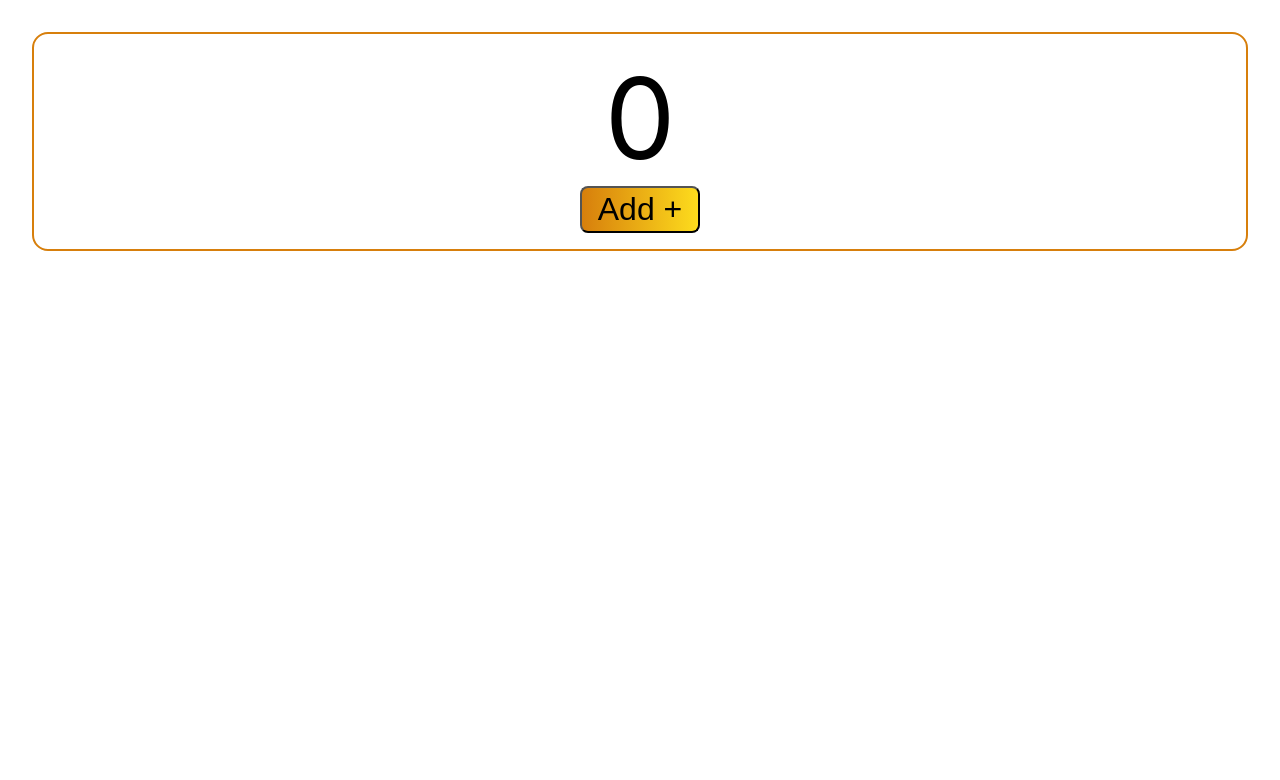
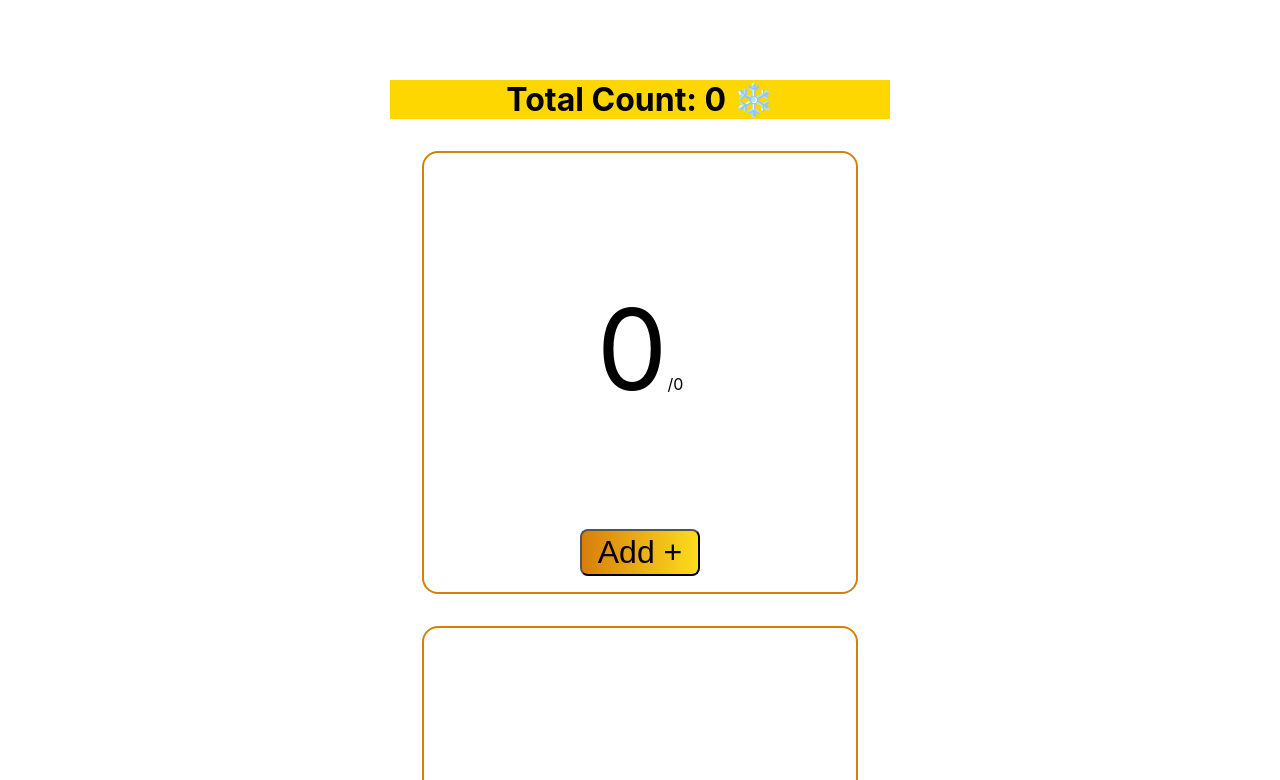
Before and after one commit to younghyun-bae/react-basic-exercise, a React (Create React App) app: page / in a window 1280 px wide. Shown: the top 780 px of the page. Built offline with nearby package versions, Linux system fonts and the light colour scheme.

Commit message:
add total state

```diff
--- a/src/App.css
+++ b/src/App.css
@@ -3,16 +3,15 @@
 }
 
 .profile {
-  position: relative;
   width: 300px;
   text-align: center;
   padding: 1rem;
   background-color: #ebebeb;
   border-radius: 20px;
+  box-shadow: 7px 5px 23px -9px rgba(0, 0, 0, 0.75);
   margin-bottom: 1rem;
-  box-shadow: 7px 5px 23px -8px rgba(0,0,0,0.75);
-  -webkit-box-shadow: 7px 5px 23px -8px rgba(0,0,0,0.75);
-  -moz-box-shadow: 10px 5px 23px -8px rgba(0,0,0,0.75);;
+  -webkit-box-shadow: 7px 5px 23px -9px rgba(0, 0, 0, 0.75);
+  -moz-box-shadow: 7px 5px 23px -9px rgba(0, 0, 0, 0.75);
 }
 
 .photo {
@@ -40,8 +39,16 @@
 }
 
 .container {
-  display: flex;
-  justify-content: center;
+  width: 500px;
+  margin: auto;
+}
+
+.banner {
+  text-align: center;
+  margin-top: 5rem;
+  font-size: 2rem;
+  background-color: gold;
+  font-weight: bold;
 }
 
 .counter {
@@ -70,7 +77,11 @@
   background: rgb(215, 127, 12);
   background: linear-gradient(
     90deg,
-    rgba(215, 127, 12,1) 0%,
+    rgba(215, 127, 12, 1) 0%,
     rgba(253, 220, 29, 1) 100%
   );
 }
+
+.total {
+  font-size: 1rem;
+}
--- a/src/AppCounter.jsx
+++ b/src/AppCounter.jsx
@@ -1,11 +1,19 @@
-import React from 'react';
+import React, { useState } from 'react';
 import './App.css';
 import Counter from './component/Counter';
 
 export default function AppCounter() {
+  const [count, setCount] = useState(0);
+  const handleClick = () => setCount(prev => prev + 1)
   return (
-    <div>
-      <Counter />
+    <div className='container'>
+      <div className='banner'>
+        Total Count: {count} {count > 10 ? '🔥' : '❄️'}
+      </div>
+      <div className='counters'>
+        <Counter total={count} onClick={handleClick} />
+        <Counter total={count} onClick={handleClick} />
+      </div>
     </div>
   );
 }
--- a/src/component/Counter.jsx
+++ b/src/component/Counter.jsx
@@ -1,20 +1,17 @@
 import React, { useState } from 'react';
 
-export default function Counter() {
+export default function Counter({ total, onClick }) {
   const [count, setCount] = useState(0);
   return (
     <div className='counter'>
-      <span className='number'>{count}</span>
+      <p className='number'>{count}<span className='total'>/{total}</span></p>
       <button
         className='button'
         onClick={() => {
           // 여러 번 혹은 이전 상태값 토대로 업데이트해야할 때 외부값 의존X
           // prevState콜백함수 형태로 하는 것이 안전
           setCount((prev) => prev + 1);
-          setCount((prev) => prev + 1);
-          setCount((prev) => prev + 1);
-          setCount((prev) => prev + 1);
-          setCount((prev) => prev + 1);
+          onClick();
         }}
       >
         Add +
```
